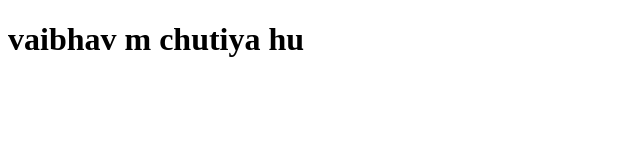
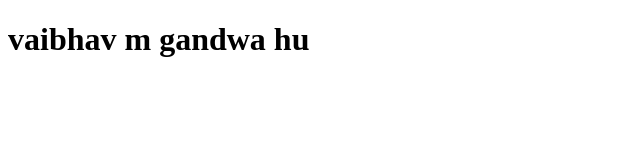
Before and after one commit to vaibhavvats99/GitLearningB, a plain HTML site: page index.html in a window 1280 px wide. Shown: the full height of the page, 0-640 px from the left. Drawn offline with Linux system fonts and the light colour scheme.

Commit message:
Update index.html

```diff
--- a/index.html
+++ b/index.html
@@ -9,7 +9,7 @@
 
     <h1>
 
-        vaibhav m chutiya hu
+        vaibhav m gandwa hu
     </h1>
 </body>
 </html>
```
